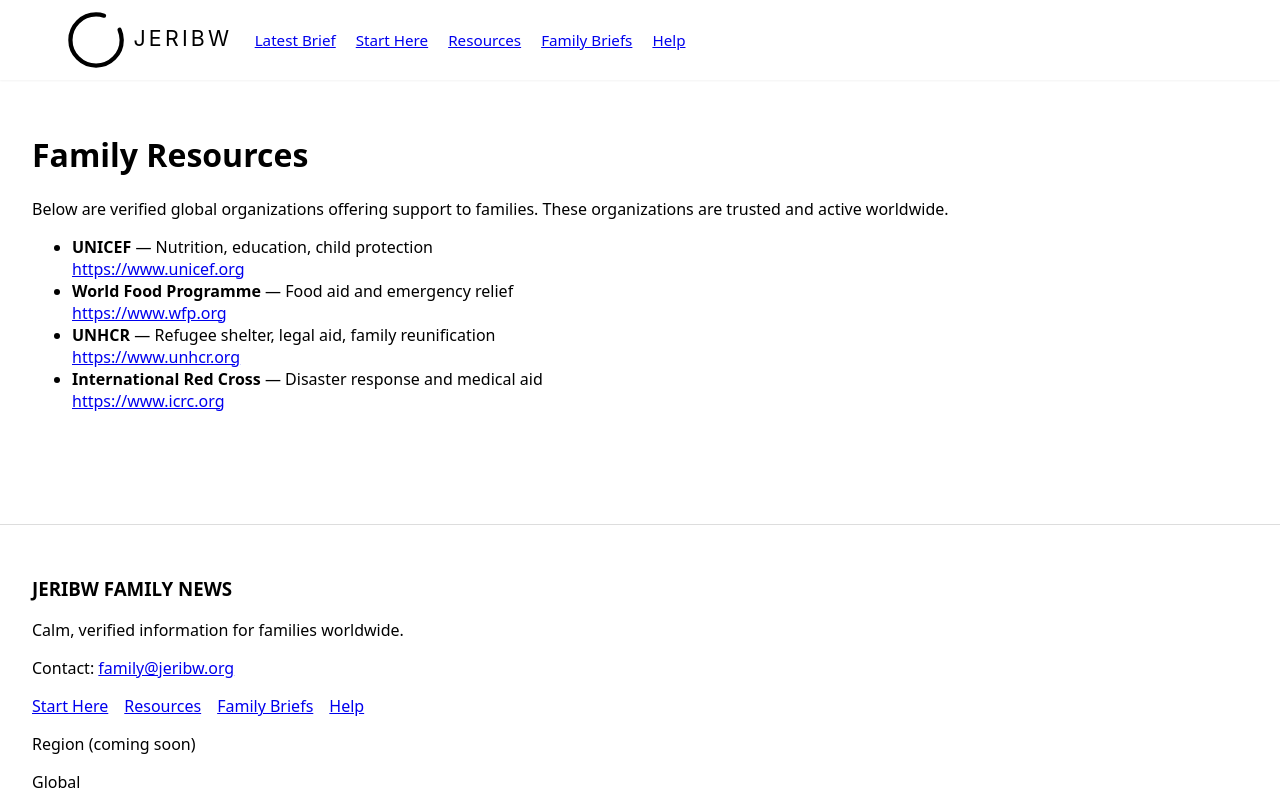
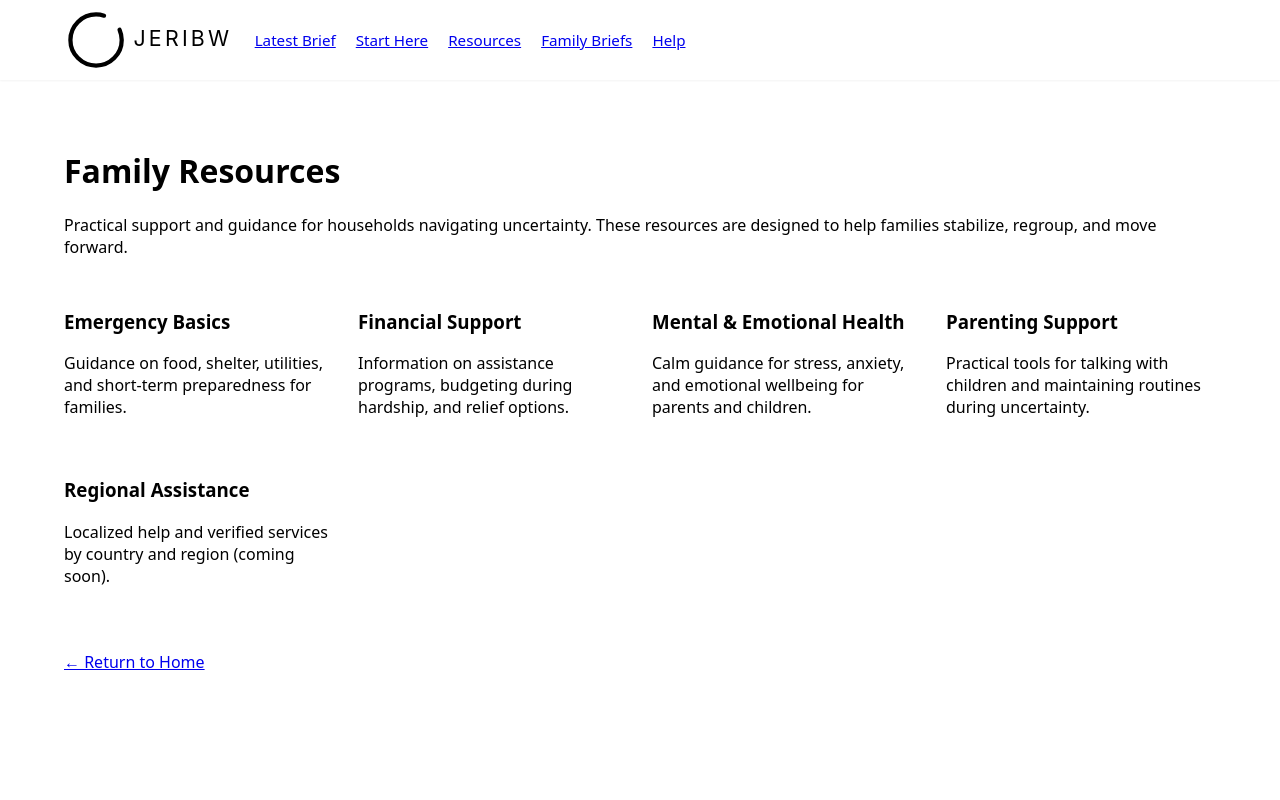
Before and after one commit to Jeribw-Foundation/jeribw, a Next.js app: page /resources in a window 1280 px wide. Shown: the top 800 px of the page. Built offline with nearby package versions, Linux system fonts and the light colour scheme.

Commit message:
Add resources page with calm support cards

```diff
--- a/app/resources/page.tsx
+++ b/app/resources/page.tsx
@@ -1,38 +1,65 @@
 export default function ResourcesPage() {
   return (
-    <main style={{ padding: "2rem", fontFamily: "system-ui, sans-serif" }}>
+    <main style={{ maxWidth: "72rem", margin: "0 auto", padding: "3rem 1.5rem" }}>
       <h1>Family Resources</h1>
 
       <p>
-        Below are verified global organizations offering support to families.
-        These organizations are trusted and active worldwide.
+        Practical support and guidance for households navigating uncertainty.
+        These resources are designed to help families stabilize, regroup, and move forward.
       </p>
 
-      <ul>
-        <li>
-          <strong>UNICEF</strong> — Nutrition, education, child protection
-          <br />
-          <a href="https://www.unicef.org">https://www.unicef.org</a>
-        </li>
+      <div
+        style={{
+          display: "grid",
+          gridTemplateColumns: "repeat(auto-fit, minmax(240px, 1fr))",
+          gap: "1.5rem",
+          marginTop: "2rem",
+        }}
+      >
+        {/* Card 1 */}
+        <div className="community-section">
+          <h3>Emergency Basics</h3>
+          <p>
+            Guidance on food, shelter, utilities, and short-term preparedness for families.
+          </p>
+        </div>
 
-        <li>
-          <strong>World Food Programme</strong> — Food aid and emergency relief
-          <br />
-          <a href="https://www.wfp.org">https://www.wfp.org</a>
-        </li>
+        {/* Card 2 */}
+        <div className="community-section">
+          <h3>Financial Support</h3>
+          <p>
+            Information on assistance programs, budgeting during hardship, and relief options.
+          </p>
+        </div>
 
-        <li>
-          <strong>UNHCR</strong> — Refugee shelter, legal aid, family reunification
-          <br />
-          <a href="https://www.unhcr.org">https://www.unhcr.org</a>
-        </li>
+        {/* Card 3 */}
+        <div className="community-section">
+          <h3>Mental & Emotional Health</h3>
+          <p>
+            Calm guidance for stress, anxiety, and emotional wellbeing for parents and children.
+          </p>
+        </div>
 
-        <li>
-          <strong>International Red Cross</strong> — Disaster response and medical aid
-          <br />
-          <a href="https://www.icrc.org">https://www.icrc.org</a>
-        </li>
-      </ul>
+        {/* Card 4 */}
+        <div className="community-section">
+          <h3>Parenting Support</h3>
+          <p>
+            Practical tools for talking with children and maintaining routines during uncertainty.
+          </p>
+        </div>
+
+        {/* Card 5 */}
+        <div className="community-section">
+          <h3>Regional Assistance</h3>
+          <p>
+            Localized help and verified services by country and region (coming soon).
+          </p>
+        </div>
+      </div>
+
+      <p style={{ marginTop: "3rem" }}>
+        <a href="/">← Return to Home</a>
+      </p>
     </main>
   );
 }
```
